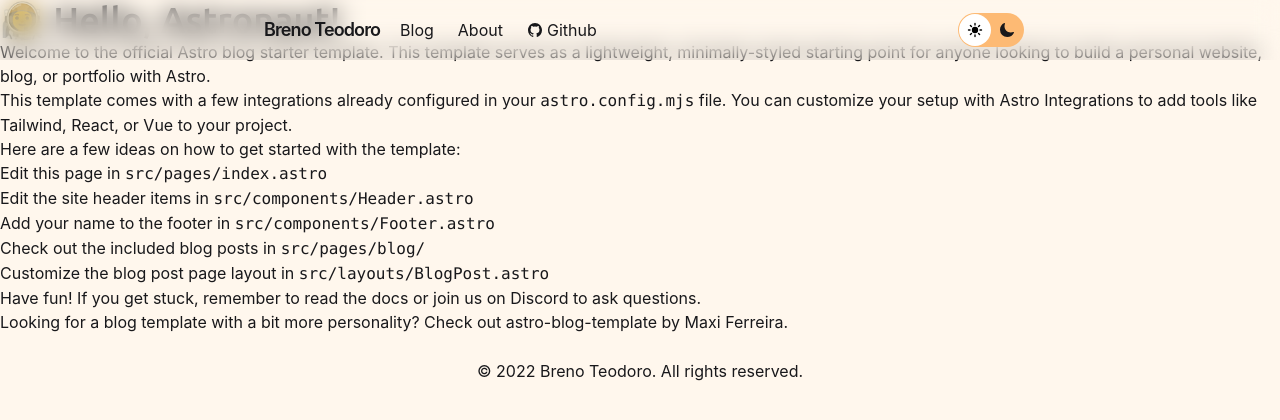
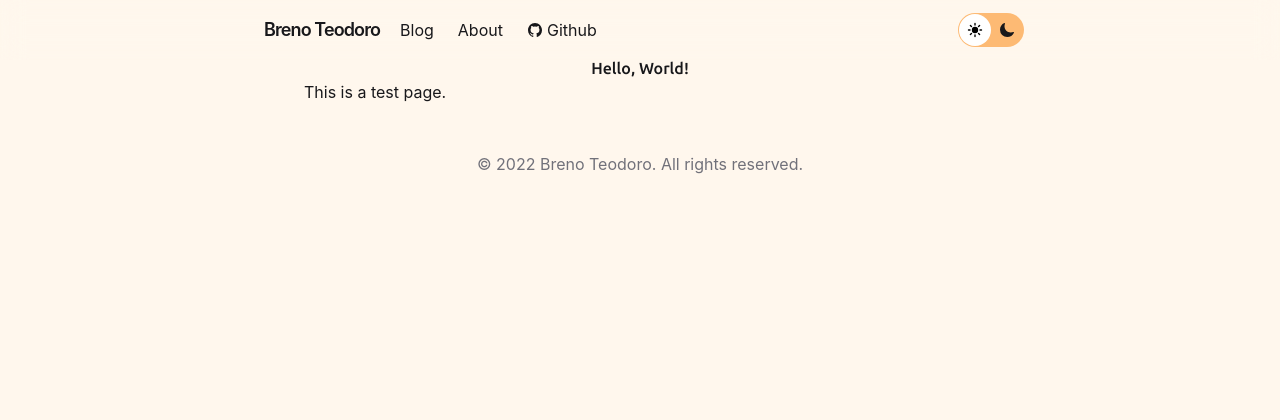
Before and after one commit to brenodt/brenodt.github.io, an Astro site: page / in a window 1280 px wide. Built offline with nearby package versions, Linux system fonts and the light colour scheme; Astro itself is replaced by a stand-in of ours.

Commit message:
feat: update index

```diff
--- /dev/null
+++ b/src/components/Content.astro
@@ -0,0 +1,8 @@
+---
+export interface Props {
+  className?: string
+}
+const { className = '' } = Astro.props
+---
+
+<article class={`px-8 mx-auto max-w-3xl ${className}`}><slot /></article>
--- a/src/components/Footer.astro
+++ b/src/components/Footer.astro
@@ -1,9 +1,10 @@
 ---
+import {HOMEPAGE_URL} from '../config.ts';
 const today = new Date();
 ---
 
-<footer>
-	&copy; {today.getFullYear()} Breno Teodoro. All rights reserved.
+<footer class="text-zinc-500 p-4 text-center">
+	&copy; {today.getFullYear()} <a href={HOMEPAGE_URL}>Breno Teodoro</a>. All rights reserved.
 </footer>
 <style>
 	footer {
--- a/src/pages/index.astro
+++ b/src/pages/index.astro
@@ -1,6 +1,7 @@
 ---
 import Body from '../components/Body.astro';
 import BaseHead from '../components/BaseHead.astro';
+import Content from '../components/Content.astro';
 import Header from '../components/Header.astro';
 import Footer from '../components/Footer.astro';
 import { SITE_TITLE, SITE_DESCRIPTION } from '../config';
@@ -13,38 +14,11 @@
 	</head>
 	<Body>
 		<Header title={SITE_TITLE} />
-		<main>
-			<h1 class="font-ubuntu text-4xl">🧑‍🚀 Hello, Astronaut!</h1>
-			<p>
-				Welcome to the official <a href="https://astro.build/">Astro</a> blog starter template. This
-				template serves as a lightweight, minimally-styled starting point for anyone looking to build
-				a personal website, blog, or portfolio with Astro.
-			</p>
-			<p>
-				This template comes with a few integrations already configured in your
-				<code>astro.config.mjs</code> file. You can customize your setup with
-				<a href="https://astro.build/integrations">Astro Integrations</a> to add tools like Tailwind,
-				React, or Vue to your project.
-			</p>
-			<p>Here are a few ideas on how to get started with the template:</p>
-			<ul>
-				<li>Edit this page in <code>src/pages/index.astro</code></li>
-				<li>Edit the site header items in <code>src/components/Header.astro</code></li>
-				<li>Add your name to the footer in <code>src/components/Footer.astro</code></li>
-				<li>Check out the included blog posts in <code>src/pages/blog/</code></li>
-				<li>Customize the blog post page layout in <code>src/layouts/BlogPost.astro</code></li>
-			</ul>
-			<p>
-				Have fun! If you get stuck, remember to <a href="https://docs.astro.build/"
-					>read the docs
-				</a> or <a href="https://astro.build/chat">join us on Discord</a> to ask questions.
-			</p>
-			<p>
-				Looking for a blog template with a bit more personality? Check out <a
-					href="https://github.com/Charca/astro-blog-template"
-					>astro-blog-template
-				</a> by <a href="https://twitter.com/Charca">Maxi Ferreira</a>.
-			</p>
+		<main class="pt-[56px]">
+			<h1 class="font-ubuntu text-center">Hello, World!</h1>
+			<Content>
+			    <p class="mb-8 indent-4">This is a test page.</p>
+			</Content>
 		</main>
 		<Footer />
 	</Body>
```
